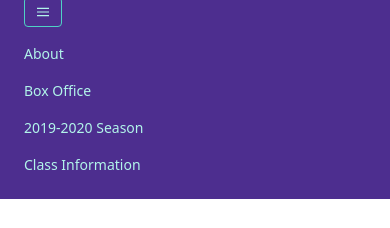
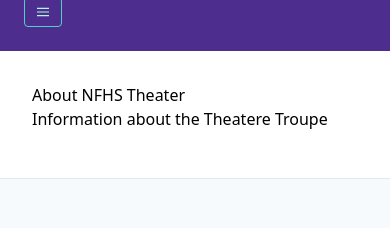
Before and after one commit to esparkman/nfhsdrama.com, a Gatsby site: page /about in a window 390 px wide. Shown: the part 94-322 px from the top of the page. Built offline with nearby package versions, Linux system fonts and the light colour scheme; Gatsby itself is replaced by a stand-in of ours.

Commit message:
Implement Mobile menu

```diff
--- a/src/components/navigation.js
+++ b/src/components/navigation.js
@@ -1,7 +1,10 @@
-import React from "react"
+import React, { useState } from "react"
 import { Link } from "gatsby"
 
-export default () => (
+function Navigation() {
+  const [isExpanded, toggleExpansion] = useState(false)
+
+  return (
     <nav className="flex items-center justify-between flex-wrap bg-nfhspurple p-6">
       <div className="flex items-center flex-shrink-0 text-white mr-6">
         <Link to="/">
@@ -20,7 +23,7 @@ export default () => (
         </Link>
       </div>
       <div className="block lg:hidden">
-      <button className="flex items-center px-3 py-2 border rounded text-teal-200 border-teal-400 hover:text-white hover:border-white">
+        <button onClick={() => toggleExpansion(!isExpanded)} className="flex items-center px-3 py-2 border rounded text-teal-200 border-teal-400 hover:text-white hover:border-white">
           <svg
             className="fill-current h-3 w-3"
             viewBox="0 0 20 20"
@@ -31,7 +34,7 @@ export default () => (
           </svg>
         </button>
       </div>
-    <div className="w-full block flex-grow lg:flex lg:items-center lg:w-auto">
+      <div className={`${isExpanded ? 'block' : 'hidden'} w-full block flex-grow lg:flex lg:items-center lg:w-auto`}>
         <div className="sm:flex sm:justify-end lg:flex-grow text-sm">
           <Link
             to="/about"
@@ -61,3 +64,6 @@ export default () => (
       </div>
     </nav>
   )
+}
+
+export default Navigation
```
Lines whose indentation alone changed are shown as unchanged.
